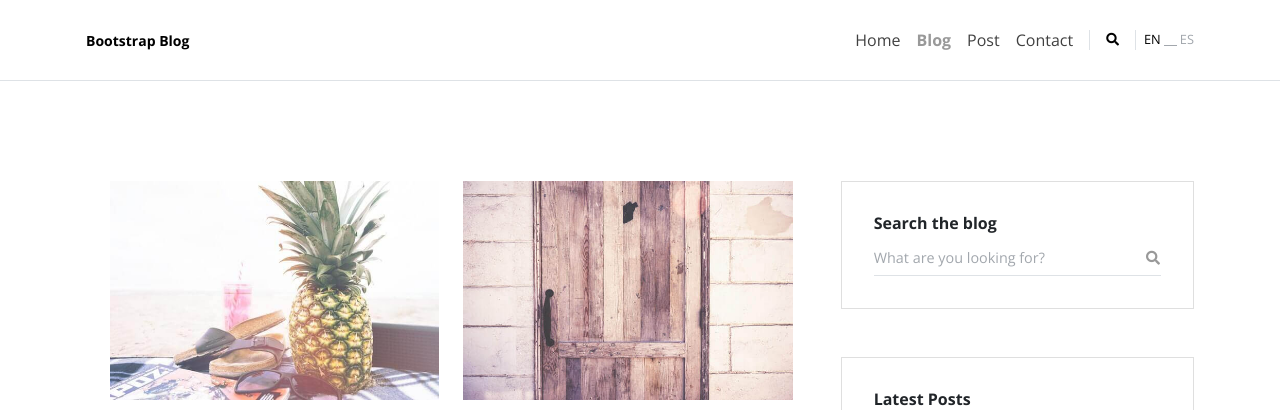
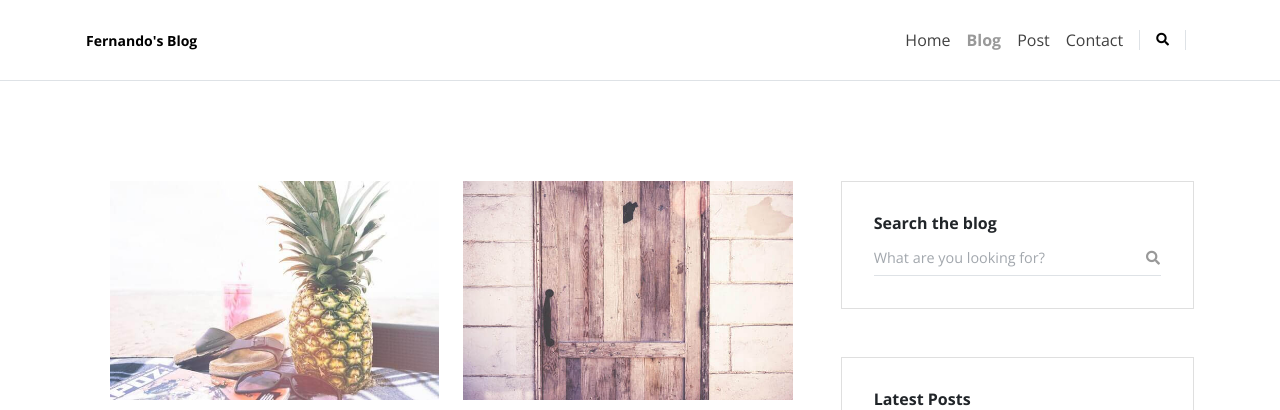
Before and after one commit to fernandeclercq/Django_Personal-Site, a Django app: template src/templates/blog.html in a window 1280 px wide. Shown: the top 410 px of the page. Run offline with Django 3.2, Linux system fonts and the light colour scheme; the template is opened without the code that fills it, so the values that code supplies are empty; some libraries are stand-ins or nearby versions.

Commit message:
disable language options in header.html

```diff
--- a/src/templates/header.html
+++ b/src/templates/header.html
@@ -1,20 +1,20 @@
 <nav class="navbar navbar-expand-lg navbar-light bg-white border-bottom py-3">
-  <div class="container py-1"><a class="navbar-brand text-sm fw-bold text-dark" href="index.html">Bootstrap Blog</a>
+  <div class="container py-1"><a class="navbar-brand text-sm fw-bold text-dark" href="/">Fernando's Blog</a>
     <button class="navbar-toggler" type="button" data-bs-toggle="collapse" data-bs-target="#navbarSupportedContent" aria-controls="navbarSupportedContent" aria-expanded="false" aria-label="Toggle navigation"><span></span><span></span><span></span></button>
     <div class="collapse navbar-collapse" id="navbarSupportedContent">
       <ul class="navbar-nav ms-auto mb-2 mb-lg-0 align-items-lg-center">
-        <li class="nav-item"><a class="nav-link " href="index.html">Home</a>
+        <li class="nav-item"><a class="nav-link " href="/">Home</a>
         </li>
-        <li class="nav-item"><a class="nav-link active " href="blog.html">Blog</a>
+        <li class="nav-item"><a class="nav-link active " href="/blog">Blog</a>
         </li>
-        <li class="nav-item"><a class="nav-link " href="post.html">Post</a>
+        <li class="nav-item"><a class="nav-link " href="/post">Post</a>
         </li>
         <li class="nav-item"><a class="nav-link " href="#">Contact</a>
         </li>
         <li class="nav-item mt-2 mt-lg-0">
           <ul class="list-inline d-flex align-items-center">
             <li class="list-inline-item mx-lg-2 px-2 border-start border-end"><a class="search-btn nav-link small py-0 text-dark" href="#"><i class="fas fa-search"></i></a></li>
-            <li class="list-inline-item d-flex align-items-end small"><a class="text-dark" href="#">EN</a><span class="underscore mb-1"></span><a class="text-gray-500" href="#">ES</a></li>
+<!--            <li class="list-inline-item d-flex align-items-end small"><a class="text-dark" href="#">EN</a><span class="underscore mb-1"></span><a class="text-gray-500" href="#">ES</a></li>-->
           </ul>
         </li>
       </ul>
```
